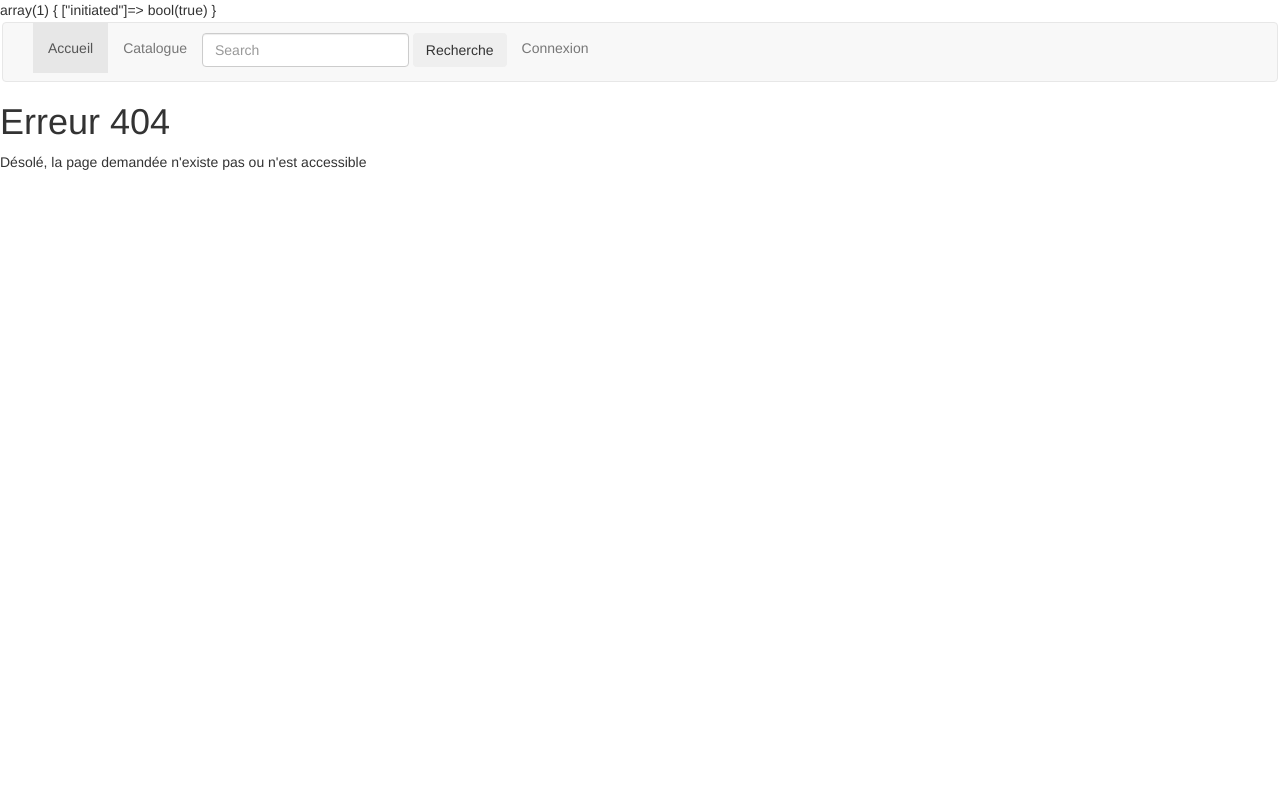
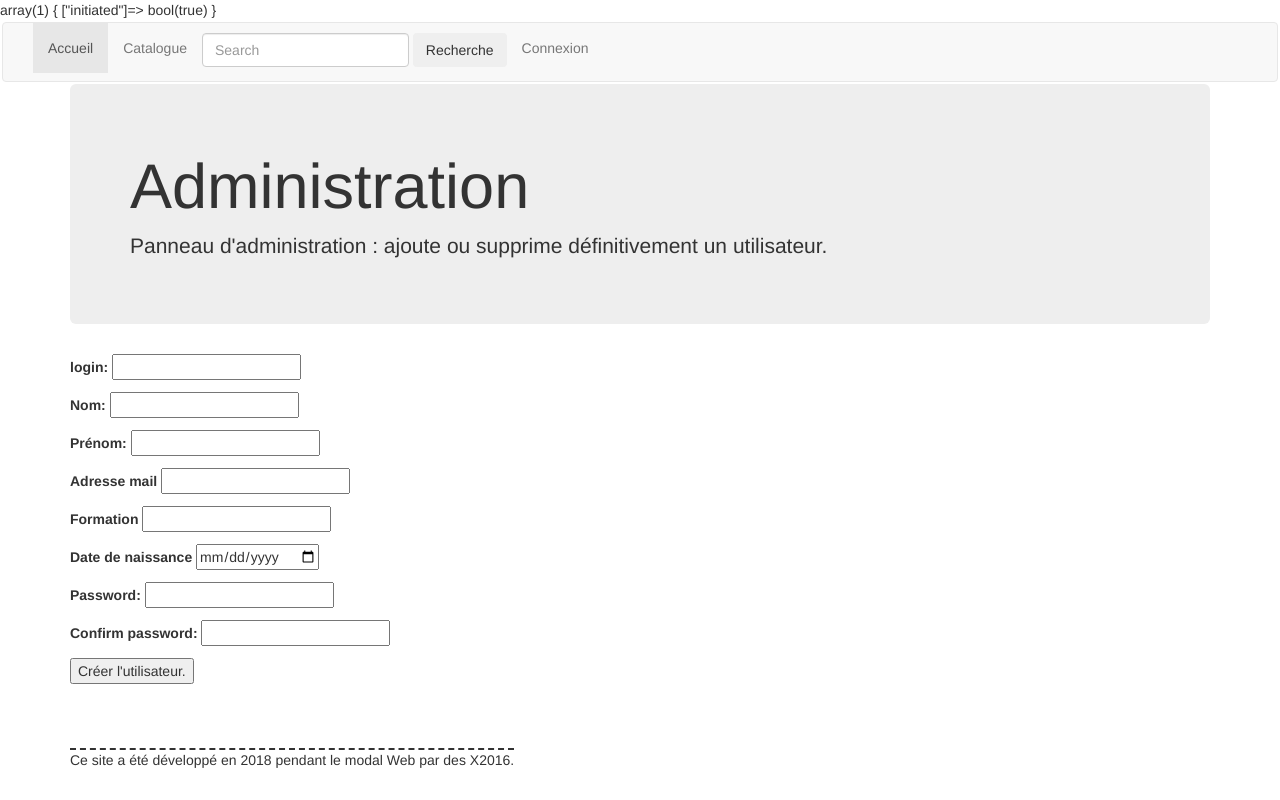
Before and after one commit to flaviens/fourbix, a PHP site: page /index.php?page=administration in a window 1280 px wide. Run offline with PHP 8.4, Linux system fonts and the light colour scheme.

Commit message:
Avancee sur la mise en place du panneau d'administration. Correction de Bug sur la fonction de recherche. Mise a jour des tahces a effectuer.

```diff
--- a/class/Utilisateur.php
+++ b/class/Utilisateur.php
@@ -47,12 +47,20 @@ class Utilisateur {
         }
     }
 
-    function secure($tab) {
+    public function secure($tab) {
         foreach ($tab as $cle => $valeur) {
             $tab[$cle] = htmlspecialchars($valeur);
         }
         return $tab;
     }
+
+    public static function isAdmin($dbh, $login){ //return true if login is admin
+        $query="SELECT `login` FROM `utilisateurs` WHERE `login`=(SELECT `utilisateur` FROM `membres` WHERE `membres`.`role`='admin' AND `membres`.`binet`='Administrateurs') AND `login`=?;";
+        $sth=$dbh->prepare($query);
+        $result=$sth->execute(array($login));
+        return $result;
+    }
+
 
 
 
--- a/contents/accueil.php
+++ b/contents/accueil.php
@@ -5,6 +5,8 @@
         <h1>Accueil</h1>
         <p>Bienvenue sur FourbiX !</p>
     </div>
+    <h2>A quoi sert ce site ?</h2>
+    <p>Ce site vous permet d'emprunter du matériel à des binets. Besoin d'un clavier parce que le vôtre est tombé en panne ? D'une clef USB pour votre soutenance ? Besoin d'une caméra pour un clip ? Ou encore de matériel de cuisine spécialisé pour votre repas de binet ? Venez trouver ici tout ce dont vous avez besoin !</p>
 </div>
 
 <?php
--- /dev/null
+++ b/contents/administration.php
@@ -0,0 +1,98 @@
+<?php
+
+echo <<< CHAINE_DE_FIN
+
+<div class="container">
+    <div class="jumbotron">
+        <h1>Administration</h1>
+        <p>Panneau d'administration : ajoute ou supprime définitivement un utilisateur.</p>
+    </div>
+</div>
+CHAINE_DE_FIN;
+
+$form_values_valid=false;
+
+if(isset($_POST["login"]) && $_POST["login"] != "" &&
+   isset($_POST["email"]) && $_POST["email"] != "" &&
+   isset($_POST["formation"]) && $_POST["formation"]!= "" &&
+   isset($_POST["naissance"]) && $_POST["naissance"]!= "" &&
+   isset($_POST["up"]) && $_POST["up"]!= "" &&
+   isset($_POST["up2"]) && $_POST["up2"]!= "" &&
+   isset($_POST["nom"]) && $_POST["nom"] != ""  &&
+   isset($_POST["prenom"]) && $_POST["prenom"] != "" ){
+    $dbh=Database::connect();
+    $sth=$dbh->prepare("SELECT `login` FROM `utilisateurs` WHERE `login`=?;");
+    $sth->execute(array($_POST["login"]));
+   if ($sth->rowCount()==0 && $_POST["up"]==$_POST["up2"]){
+    Utilisateur::insererUtilisateur($dbh, $_POST["login"], $_POST["up"], $_POST["nom"], $_POST["prenom"], $_POST["formation"], $_POST["naissance"], $_POST["email"]);
+    $form_values_valid=true;
+   } else{
+       echo "<div class='container'><span id='enregistrement-invalide'>Format invalide : vous devez recommencer.<span></div><br/>";
+   }
+
+}
+
+if (!$form_values_valid) {
+
+echo "<div class='container'><form action=index.php?todo=register&page=administration method=post";
+
+if (isset($_POST["login"])) $login=$_POST["login"];
+else $login="''";
+if (isset($_POST["prenom"])) $prenom=$_POST["prenom"];
+else $prenom="''";
+if (isset($_POST["nom"])) $nom=$_POST["nom"];
+else $nom="''";
+if (isset($_POST["email"])) $email=$_POST["email"];
+else $email="''";
+if (isset($_POST["formation"])) $formation=$_POST["formation"];
+else $formation="''";
+if (isset($_POST["naissance"])) $naissance=$_POST["naissance"];
+else $naissance="''";
+
+   echo <<<CHAINE_DE_FIN
+      oninput="up2.setCustomValidity(up2.value != up.value ? 'Les mots de passe diffèrent.' : '')">
+ <p>
+  <label for="login">login:</label>
+  <input id="login" type=text value=$login name=login required>
+ </p>
+<p>
+  <label for="nom">Nom:</label>
+  <input id="nom" type=text value=$nom required name=nom>
+ </p>
+<p>
+  <label for="prenom">Prénom:</label>
+  <input id="prenom" type=text value=$prenom required name=prenom>
+ </p>
+<p>
+  <label for="mail">Adresse mail</label>
+  <input id="mail" type=email required value=$email name=email>
+</p>
+<p>
+  <label for="formation">Formation</label>
+  <input id="formation" type=text value=$formation name=formation>
+</p>
+<p>
+  <label for="naissance">Date de naissance</label>
+  <input id="naissance" type=date value=$naissance name=naissance>
+</p>
+ <p>
+  <label for="password1">Password:</label>
+  <input id="password1" type=password required name=up>
+ </p>
+ <p>
+  <label for="password2">Confirm password:</label>
+  <input id="password2" type=password name=up2>
+ </p>
+  <input type=submit value="Créer l'utilisateur.">
+</form>
+</div>
+CHAINE_DE_FIN;
+} else{
+    echo "<p>Enregistrement réussi !</p>";
+}
+
+/*
+ * To change this license header, choose License Headers in Project Properties.
+ * To change this template file, choose Tools | Templates
+ * and open the template in the editor.
+ */
--- a/css/style.css
+++ b/css/style.css
@@ -5,5 +5,36 @@ and open the template in the editor.
 */
 /*
     Created on : Feb 23, 2018, 4:14:04 PM
-    Author     : cauchy
+    Author     : Alexandre Binninger
 */
+
+.image-item-search{
+    margin-left:30px;
+    margin-right:30px;
+    margin-top:40px;
+    max-height:300px;
+    max-width:300px;
+}
+
+.image-binet-search{
+    margin-top: 15px;
+    max-height:150px;
+    max-width:150px;
+}
+
+
+.container footer{
+    position: absolute;
+    bottom:20px;
+    border-top: dashed;
+    border-width: 2px;
+    text-align: center;
+}
+
+#enregistrement-invalide{
+    border : 2px solid red;
+    padding: 2px;
+    font-weight: bold;
+    font-size:1.1em;
+    color: darkred;
+}
--- a/database/database.php
+++ b/database/database.php
@@ -23,8 +23,11 @@ class Database {
 //        $sth->execute(array($login,SHA1($mdp),$nom,$prenoms,$promotion,$naissance,$email,$feuille));
 //    }
 
-    public static function requete($dbh, $query){
-
+    public static function requete($dbh, $query, $tableau){ //effectuer une requête simple mais sécurisée)
+        $sth=$dbh->prepare($query);
+        $sth->execute($tableau);
+        $result=$sth->fetch();
+        return $result;
     }
 }
 
--- a/forms/utils.php
+++ b/forms/utils.php
@@ -18,11 +18,14 @@ CHAINE_DE_FIN;
 
 function generateHTMLFooter(){
     echo "</body>
+        <div class='container'>
+        <footer><p>Ce site a été développé en 2018 pendant le modal Web par des X2016. </p></footer>
+        </div>
 </html>";
 }
 
 #Doc : génère la barre de navigation différemment en fonction de si l'utilisateur est connecté ou pas.
-function generateNavBar($isLogged){ //TODO genere la navBar
+function generateNavBar($dbh, $isLogged){ //TODO genere la navBar
     if (!$isLogged){
         echo <<< CHAINE_DE_FIN
     <!-- Static navbar -->
@@ -30,7 +33,7 @@ function generateNavBar($isLogged){ //TODO genere la navBar
         <div class="container-fluid">
             <div class="navbar-collapse collapse">
                 <ul class="nav navbar-nav">
-                    <li class="active"><a href="#">Accueil</a></li>
+                    <li class="active"><a href="index.php?page=accueil">Accueil</a></li>
                     <li><a href="#">Catalogue</a></li>
                     <li style=margin-top:10px>
                     <form class="form-inline" method="post">
@@ -45,13 +48,15 @@ function generateNavBar($isLogged){ //TODO genere la navBar
     </div>
 CHAINE_DE_FIN;
     } else{
+        $isAdmin= Utilisateur::isAdmin($dbh, $_SESSION["login"]);
+
             echo <<< CHAINE_DE_FIN
     <!-- Static navbar -->
     <div class="navbar navbar-default" role="navigation" style=margin:2px>
         <div class="container-fluid">
             <div class="navbar-collapse collapse">
                 <ul class="nav navbar-nav">
-                    <li class="active"><a href="#">Accueil</a></li>
+                    <li class="active"><a href="index.php?page=accueil">Accueil</a></li>
                     <li><a href="#">Catalogue</a></li>
                     <li style=margin-top:10px>
                     <form class="form-inline" method="post" action="index.php?page=search">
@@ -60,6 +65,15 @@ CHAINE_DE_FIN;
     </form></li>
         <li><a href="#">Mes binets</a></li>
         <li><a href="#">Demande</a></li>
+CHAINE_DE_FIN;
+
+            if ($isAdmin){
+                echo <<< CHAINE_DE_FIN
+                <li><a href="index.php?page=administration">Administration</a></li>
+CHAINE_DE_FIN;
+            }
+
+            echo <<< CHAINE_DE_FIN
         <li><a href="index.php?todo=logout&page=accueil">Déconnexion</a></li>
                 </ul>
             </div>
@@ -89,7 +103,11 @@ $page_list = array(
     array(
         "name"=>"demande",
         "title"=>"Mes demandes",
-        "menutitle"=>"Demande")
+        "menutitle"=>"Demande"),
+    array(
+        "name"=>"administration",
+        "title"=>"Panneau d'administration",
+        "menutitle"=>"Administration")
 
 );
 
--- a/index.php
+++ b/index.php
@@ -33,7 +33,7 @@ if (isset($_GET["todo"])){
     }
 }
 
-generateNavBar(isset($_SESSION["loggedIn"]) && $_SESSION["loggedIn"]);
+generateNavBar($dbh, isset($_SESSION["loggedIn"]) && $_SESSION["loggedIn"]);
 
 ?>
 
@@ -54,5 +54,5 @@ generateNavBar(isset($_SESSION["loggedIn"]) && $_SESSION["loggedIn"]);
 
 generateHTMLFooter();
 
-
+$dbh=null;
 ?>
```
Also changed, not shown: TODO/TODO.txt (+9 -1 lines), contents/search.php (+20 -6 lines).
